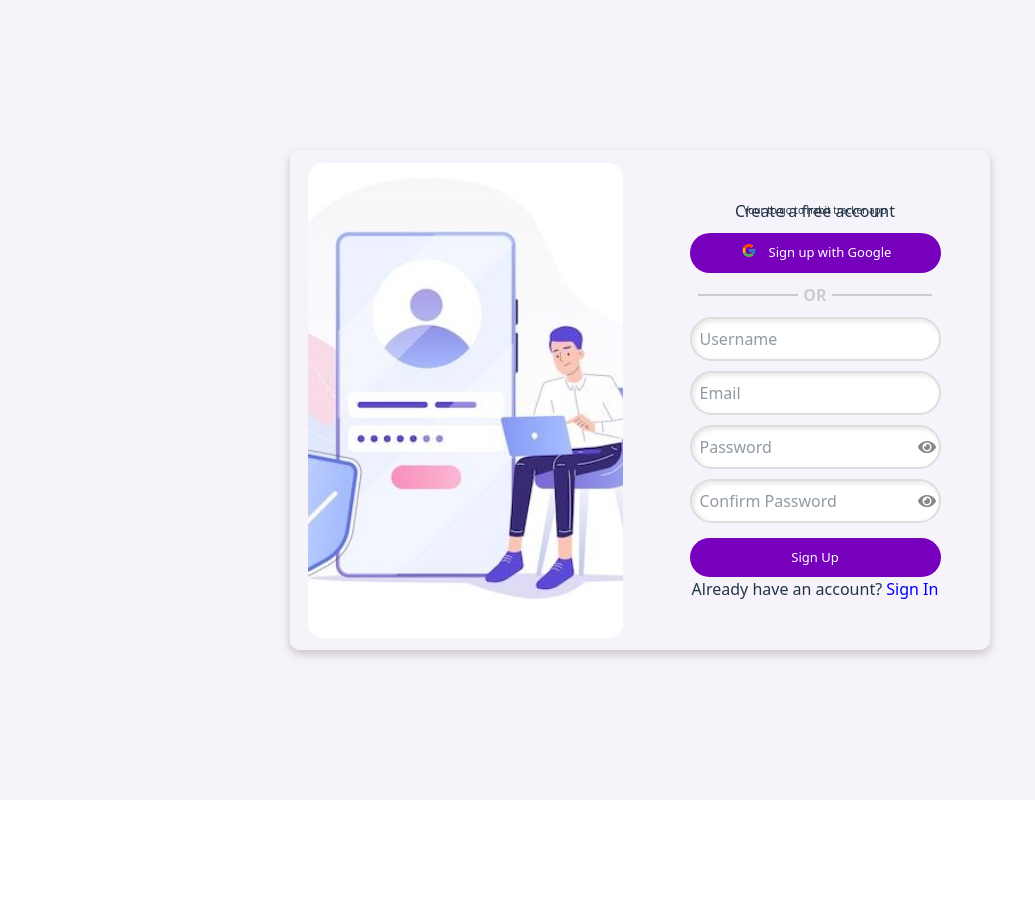
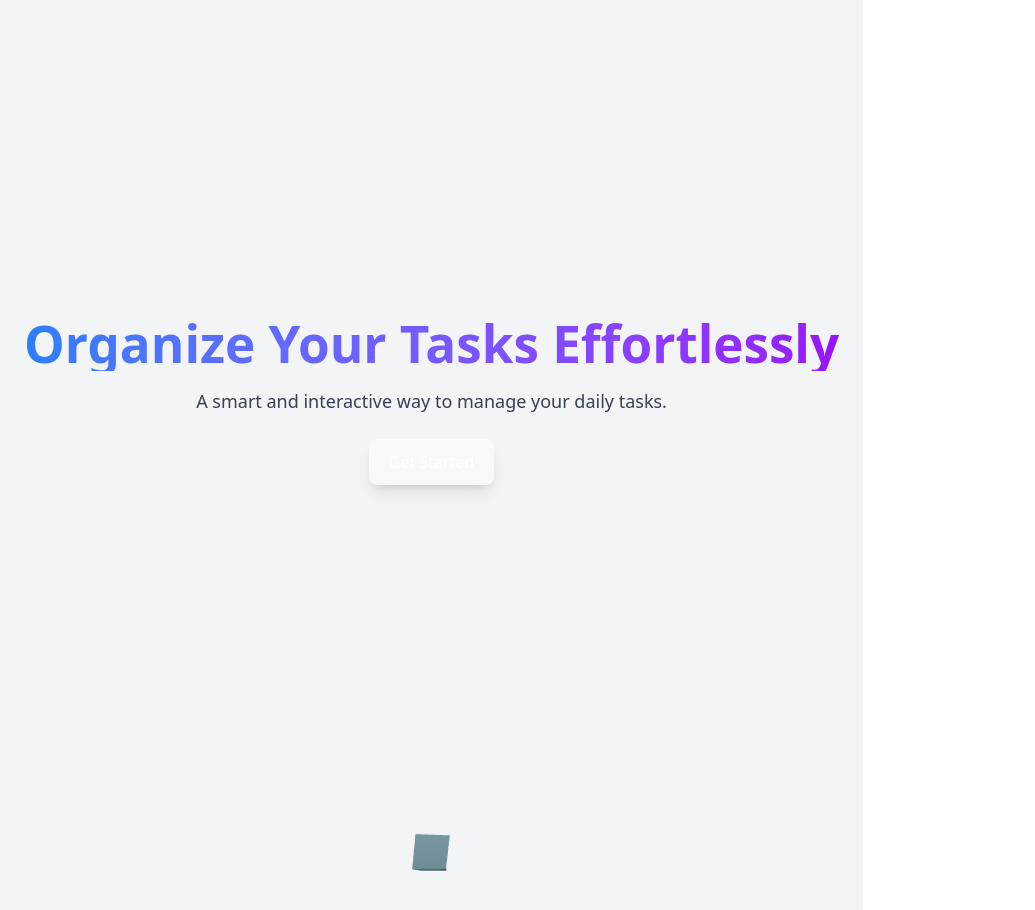
Before and after one commit to Kendi-prog/todo, a React (Vite) app: page / in a window 1280 px wide. Before the commit this address led to /authform. Shown: the top 910 px of the page, without its empty margins (0-1035 px from the left). Before the commit the page ends 800 px from the top, so only its background shows below. Built offline with nearby package versions, Linux system fonts and the light colour scheme.

Commit message:
building the landing page

```diff
--- a/package.json
+++ b/package.json
@@ -12,9 +12,12 @@
   "dependencies": {
     "@fortawesome/free-solid-svg-icons": "^6.7.2",
     "@fortawesome/react-fontawesome": "^0.2.2",
+    "@react-three/drei": "^10.0.4",
+    "@react-three/fiber": "^9.1.0",
     "@tailwindcss/vite": "^4.0.12",
     "firebase": "^11.4.0",
     "formik": "^2.4.6",
+    "framer-motion": "^12.4.10",
     "js-cookie": "^3.0.5",
     "lucide-react": "^0.479.0",
     "react": "^19.0.0",
--- a/src/App.jsx
+++ b/src/App.jsx
@@ -2,17 +2,19 @@ import { BrowserRouter as Router, Routes, Route, Navigate } from "react-router-d
 
 import AuthForm from './components/authentication/auth-form/auth-form.component';
 import ToDo from './components/todo/todo-main/todo-main.component';
+import LandingPage from "./components/landing-page/landing-page.component";
 
 const App = () => {
 
   return (
-    <Router>
-      <Routes>
-        <Route path="/" element={<Navigate to = "/authform"/>} />
-        <Route path="/authform" element={<AuthForm />}/>
-        <Route path="/todo" element={<ToDo />}/>
-      </Routes>
-    </Router>
+    // <Router>
+    //   <Routes>
+    //     <Route path="/" element={<Navigate to = "/authform"/>} />
+    //     <Route path="/authform" element={<AuthForm />}/>
+    //     <Route path="/todo" element={<ToDo />}/>
+    //   </Routes>
+    // </Router>
+        <LandingPage />
   );
 }
 
--- /dev/null
+++ b/src/components/landing-page/hero3D.component.jsx
@@ -0,0 +1,19 @@
+// Hero3D.js
+import { useRef } from "react";
+import { useFrame } from "@react-three/fiber";
+import { MeshWobbleMaterial } from "@react-three/drei";
+
+export default function Hero3D() {
+  const meshRef = useRef();
+
+  useFrame(() => {
+    meshRef.current.rotation.y += 0.01;
+  });
+
+  return (
+    <mesh ref={meshRef} position={[0, 1, 0]}>
+      <boxGeometry args={[1.5, 1.5, 1.5]} />
+      <MeshWobbleMaterial attach="material" factor={0.6} speed={1} color="lightblue" />
+    </mesh>
+  );
+}
--- /dev/null
+++ b/src/components/landing-page/landing-page.component.jsx
@@ -0,0 +1,45 @@
+import { motion } from "framer-motion";
+import { Canvas } from "@react-three/fiber";
+import { OrbitControls } from "@react-three/drei";
+import Hero3D from "./hero3D.component";
+
+export default function LandingPage() {
+  return (
+    <div className="relative min-h-screen bg-gray-100 dark:bg-gray-900">
+      {/* Hero Section */}
+      <section className="relative flex flex-col items-center justify-center h-screen px-6 text-center">
+        <motion.h1
+          initial={{ opacity: 0, y: -50 }}
+          animate={{ opacity: 1, y: 0 }}
+          transition={{ duration: 1 }}
+          className="text-6xl font-bold bg-clip-text text-transparent bg-gradient-to-r from-blue-500 to-purple-600 dark:from-blue-300 dark:to-purple-400"
+        >
+          Organize Your Tasks Effortlessly
+        </motion.h1>
+        <motion.p
+          initial={{ opacity: 0, y: 50 }}
+          animate={{ opacity: 1, y: 0 }}
+          transition={{ delay: 0.3, duration: 1 }}
+          className="mt-4 text-lg text-gray-700 dark:text-gray-300"
+        >
+          A smart and interactive way to manage your daily tasks.
+        </motion.p>
+        <motion.button
+          whileHover={{ scale: 1.1 }}
+          whileTap={{ scale: 0.9 }}
+          className="mt-6 px-6 py-3 text-lg font-semibold text-white bg-blue-600 rounded-full shadow-lg hover:bg-blue-700"
+        >
+          Get Started
+        </motion.button>
+      </section>
+
+      {/* 3D Hero Section */}
+      <Canvas className="absolute inset-0 h-screen w-full">
+        <OrbitControls />
+        <ambientLight intensity={0.5} />
+        <directionalLight position={[3, 3, 3]} />
+        <Hero3D />
+      </Canvas>
+    </div>
+  );
+}
```
Also changed, not shown: 1 other file (tests, documents, lock files or other folders).
